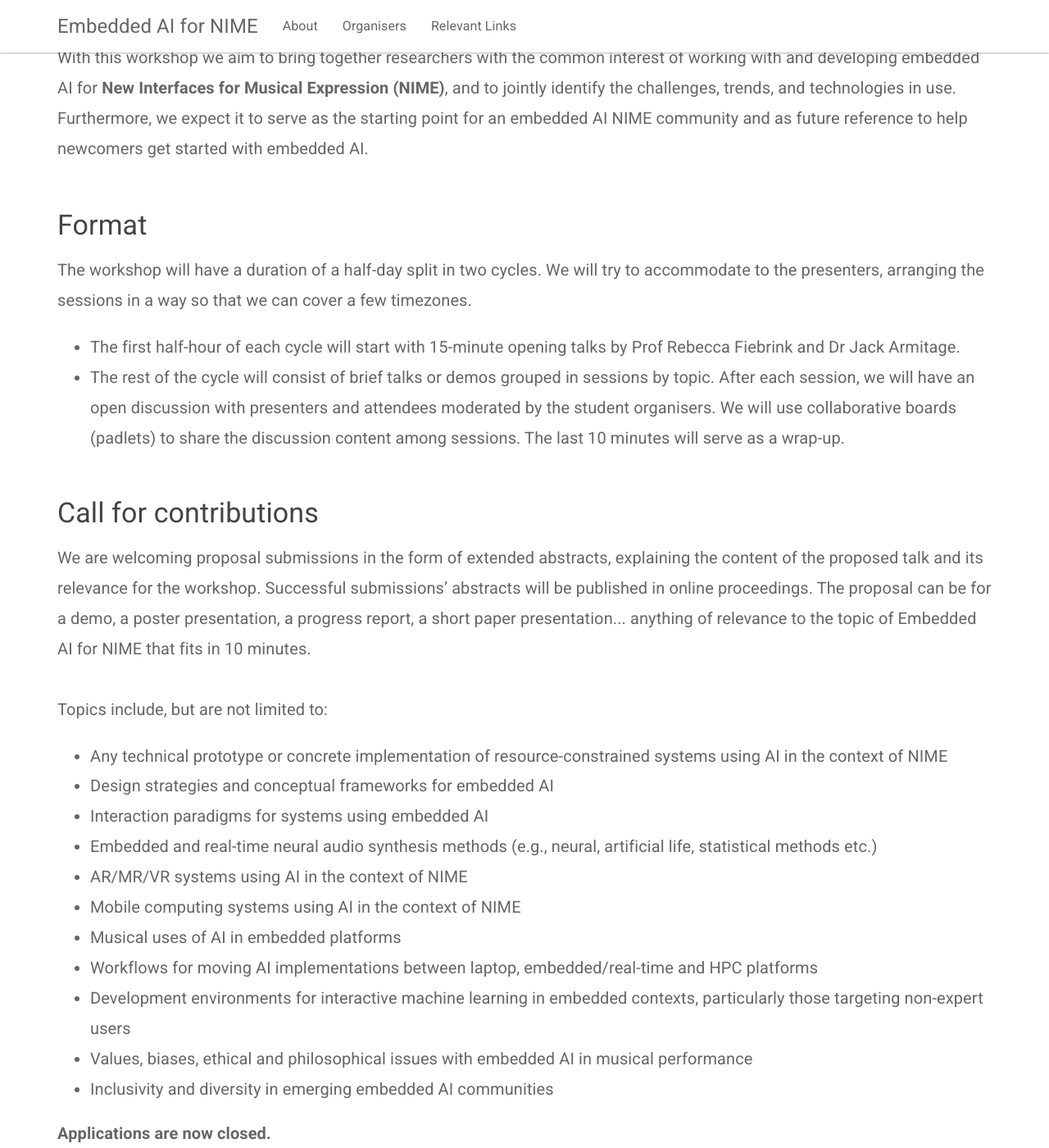
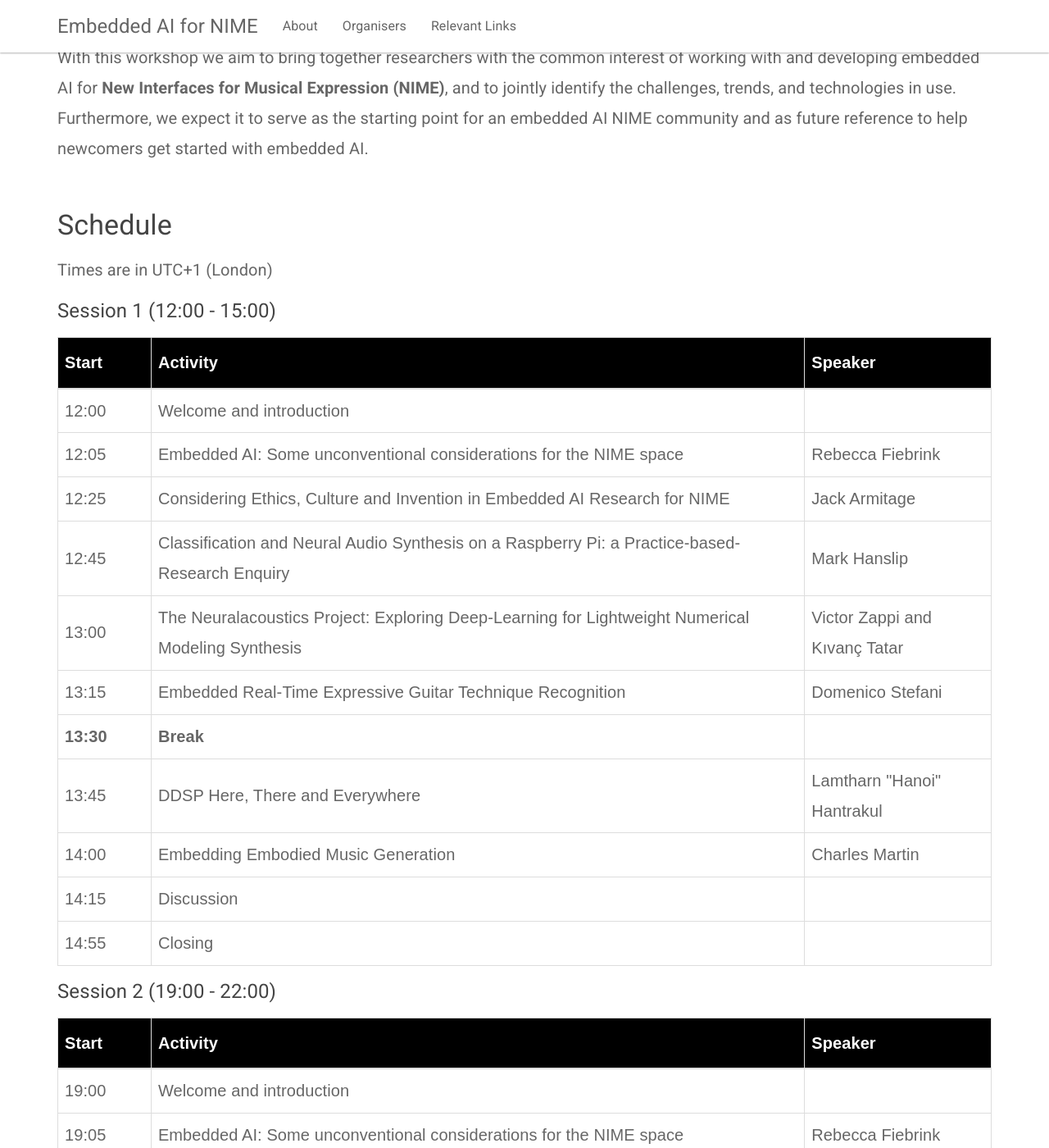
Before and after one commit to embedded-ai-for-nime/embedded-ai-for-nime.github.io, a Jekyll site: the page built from index.html, in a window 1280 px wide and 1400 px high, scrolled down 547 px. Shown: the whole window at 82% size. Built offline with Jekyll 4.4.1, drawn with Linux system fonts in a browser that asks for light colours; some of the changed text lies outside the part shown.

Commit message:
Updated schedule

```diff
--- a/index.html
+++ b/index.html
@@ -22,54 +22,178 @@ layout: default
 </div>
 
 <div class="container">
-    <h3 class="header-light regular-pad">Format</h2>
-      <p>
-      The workshop will have a duration of a half-day split in two cycles. We will try to accommodate to the presenters, arranging the sessions in a way so that we can cover a few timezones.
-      </p>
-      <ul>
-      <li>The first half-hour of each cycle will start with 15-minute opening talks by Prof Rebecca Fiebrink and Dr Jack Armitage.</li>
-      <li>The rest of the cycle will consist of brief talks or demos grouped in sessions by topic. After each session, we will have an open discussion with presenters and attendees moderated by the student organisers. We will use collaborative boards (padlets) to share the discussion content among sessions. The last 10 minutes will serve as a wrap-up.</li>
-      </ul>
+<h3 class="header-light regular-pad">Schedule</h2>
 
-</div>
+Times are in UTC+1 (London)
 
+<h4 class="header-light regular-pad">Session 1 (12:00 - 15:00)</h4>
 
-<div class="container">
+<style>
+#customers {
+  font-family: Arial, Helvetica, sans-serif;
+  border-collapse: collapse;
+  width: 100%;
+}
 
-      </p>
-    <h3 class="header-light regular-pad">Call for contributions</h3>
-      <p>
+#customers td, #customers th {
+  border: 1px solid #ddd;
+  padding: 8px;
+}
+}
 
-      We are welcoming proposal submissions in the form of extended abstracts, explaining the content of the proposed talk and its relevance for the workshop. Successful submissions’ abstracts will be published in online proceedings. The proposal can be for a demo, a poster presentation, a progress report, a short paper presentation... anything of relevance to the topic of Embedded AI for NIME that fits in 10 minutes.
-      <br><br>Topics include, but are not limited to:
+#customers tr:nth-child(even){background-color: #f2f2f2;}
 
-      <ul>
-      <li>Any technical prototype or concrete implementation of resource-constrained systems using AI in the context of NIME</li>
+#customers tr:hover {background-color: #ddd;}
 
-      <li>Design strategies and conceptual frameworks for embedded AI </li>
+#customers {
+  table-layout: fixed ;
+  width: 100% ;
+}
 
-      <li>Interaction paradigms for systems using embedded AI</li>
+#customers th {
+  padding-top: 12px;
+  padding-bottom: 12px;
+  text-align: left;
+  background-color: #000000;
+  color: white;
+}
+</style>
+<table id="customers">
+<thead>
+  <tr>
+    <th width="10%",class="tg-1wig">Start</th>
+    <th class="tg-1wig">Activity</th>
+    <th width="20%",class="tg-1wig">Speaker</th>
+  </tr>
+</thead>
+<tbody>
+  <tr>
+    <td class="tg-cly1">12:00</td>
+    <td class="tg-cly1">Welcome and introduction</td>
+    <td class="tg-1wig"></td>
+  </tr>
+  <tr>
+    <td class="tg-cly1">12:05</td>
+    <td class="tg-cly1">Embedded AI: Some unconventional considerations for the NIME space</td>
+    <td class="tg-cly1">Rebecca Fiebrink</td>
+  </tr>
+  <tr>
+    <td class="tg-cly1">12:25</td>
+    <td class="tg-cly1">Considering Ethics, Culture and Invention in Embedded AI Research for NIME</td>
+    <td class="tg-0lax">Jack Armitage</td>
+  </tr>
+  <tr>
+    <td class="tg-cly1">12:45</td>
+    <td class="tg-cly1">Classification and Neural Audio Synthesis on a Raspberry Pi: a Practice-based-Research Enquiry</td>
+    <td class="tg-cly1">Mark Hanslip</td>
+  </tr>
+  <tr>
+    <td class="tg-cly1">13:00</td>
+    <td class="tg-cly1">The Neuralacoustics Project: Exploring Deep-Learning for Lightweight Numerical Modeling Synthesis</td>
+    <td class="tg-cly1">Victor Zappi and Kıvanç Tatar</td>
+  </tr>
+  <tr>
+    <td class="tg-cly1">13:15</td>
+    <td class="tg-cly1">Embedded Real-Time Expressive Guitar Technique Recognition</td>
+    <td class="tg-cly1">Domenico Stefani</td>
+  </tr>
+  <tr>
+    <td class="tg-cly1"><b>13:30</b></td>
+    <td class="tg-yla0"><b>Break</b></td>
+    <td class="tg-0lax"></td>
+  </tr>
+  <tr>
+    <td class="tg-cly1">13:45</td>
+    <td class="tg-cly1">DDSP Here, There and Everywhere</td>
+    <td class="tg-0lax">Lamtharn "Hanoi" Hantrakul</td>
+  </tr>
+  <tr>
+    <td class="tg-cly1">14:00</td>
+    <td class="tg-cly1">Embedding Embodied Music Generation</td>
+    <td class="tg-cly1">Charles Martin</td>
+  </tr>
+  <tr>
+    <td class="tg-cly1">14:15</td>
+    <td class="tg-cly1">Discussion</td>
+    <td class="tg-0lax"></td>
+  </tr>
+  <tr>
+    <td class="tg-cly1">14:55</td>
+    <td class="tg-cly1">Closing</td>
+    <td class="tg-0lax"></td>
+  </tr>
+</tbody>
+</table>
 
-      <li>Embedded and real-time neural audio synthesis methods (e.g., neural, artificial life, statistical methods etc.)</li>
+<h4 class="header-light regular-pad">Session 2 (19:00 - 22:00)</h4>
 
-      <li>AR/MR/VR systems using AI in the context of NIME</li>
+<table id="customers">
+<thead>
+  <tr>
+    <th width="10%">Start</th>
+    <th class="tg-1wig">Activity</th>
+    <th width="20%">Speaker</th>
+  </tr>
+</thead>
+<tbody>
+  <tr>
+    <td class="tg-cly1">19:00</td>
+    <td class="tg-cly1">Welcome and introduction</td>
+    <td class="tg-1wig"></td>
+  </tr>
+  <tr>
+    <td class="tg-cly1">19:05</td>
+    <td class="tg-cly1">Embedded AI: Some unconventional considerations for the NIME space</td>
+    <td class="tg-cly1">Rebecca Fiebrink</td>
+  </tr>
+  <tr>
+    <td class="tg-cly1">19:25</td>
+    <td class="tg-cly1">Considering Ethics, <span style="font-weight:400;font-style:normal">Culture and Invention in Embedded AI Research for NIME</span></td>
+    <td class="tg-0lax">Jack Armitage</td>
+  </tr>
+  <tr>
+    <td class="tg-cly1">19:45</td>
+    <td class="tg-cly1">Bela AI Toolbench</td>
+    <td class="tg-cly1">Ezra Pierce</td>
+  </tr>
+  <tr>
+    <td class="tg-cly1">20:00</td>
+    <td class="tg-cly1">Deep Learning for Bela</td>
+    <td class="tg-cly1">Rodrigo Diaz</td>
+  </tr>
+  <tr>
+    <td class="tg-cly1">20:15</td>
+    <td class="tg-cly1">Tensil.ai</td>
+    <td class="tg-cly1">Tom Alcorn</td>
+  </tr>
+  <tr>
+    <td class="tg-cly1"><b>20:30</b></td>
+    <td class="tg-cly1"><b>Break</b></td>
+    <td class="tg-0lax"></td>
+  </tr>
+  <tr>
+    <td class="tg-cly1">20:45</td>
+    <td class="tg-cly1">Real-time DNN-based analysis at audio rate</td>
+    <td class="tg-cly1">Andrea Martelloni</td>
+  </tr>
+  <tr>
+    <td class="tg-cly1">21:00</td>
+    <td class="tg-cly1">Real-time FM tone transfer with Bela</td>
+    <td class="tg-cly1">Franco Caspe</td>
+  </tr>
+  <tr>
+    <td class="tg-cly1">21:15</td>
+    <td class="tg-cly1">Discussion</td>
+    <td class="tg-0lax"></td>
+  </tr>
+  <tr>
+    <td class="tg-cly1">21:55</td>
+    <td class="tg-cly1">Closing</td>
+    <td class="tg-0lax"></td>
+  </tr>
+</tbody>
+</table>
 
-      <li>Mobile computing systems using AI in the context of NIME</li>
-
-      <li>Musical uses of AI in embedded platforms</li>
-
-      <li>Workflows for moving AI implementations between laptop, embedded/real-time and HPC platforms</li>
-
-      <li>Development environments for interactive machine learning in embedded contexts, particularly those targeting non-expert users</li>
-
-      <li>Values, biases, ethical and philosophical issues with embedded AI in musical performance</li>
-
-      <li>Inclusivity and diversity in emerging embedded AI communities</li>
-      </ul>
-      <b>Applications are now closed.</b>
-      </p>
-
-      For additional information or questions you can contact Teresa Pelinski (<a href="mailto:t.pelinskiramos@qmul.ac.uk">t.pelinskiramos@qmul.ac.uk</a>)
 
 </div>
 
```
